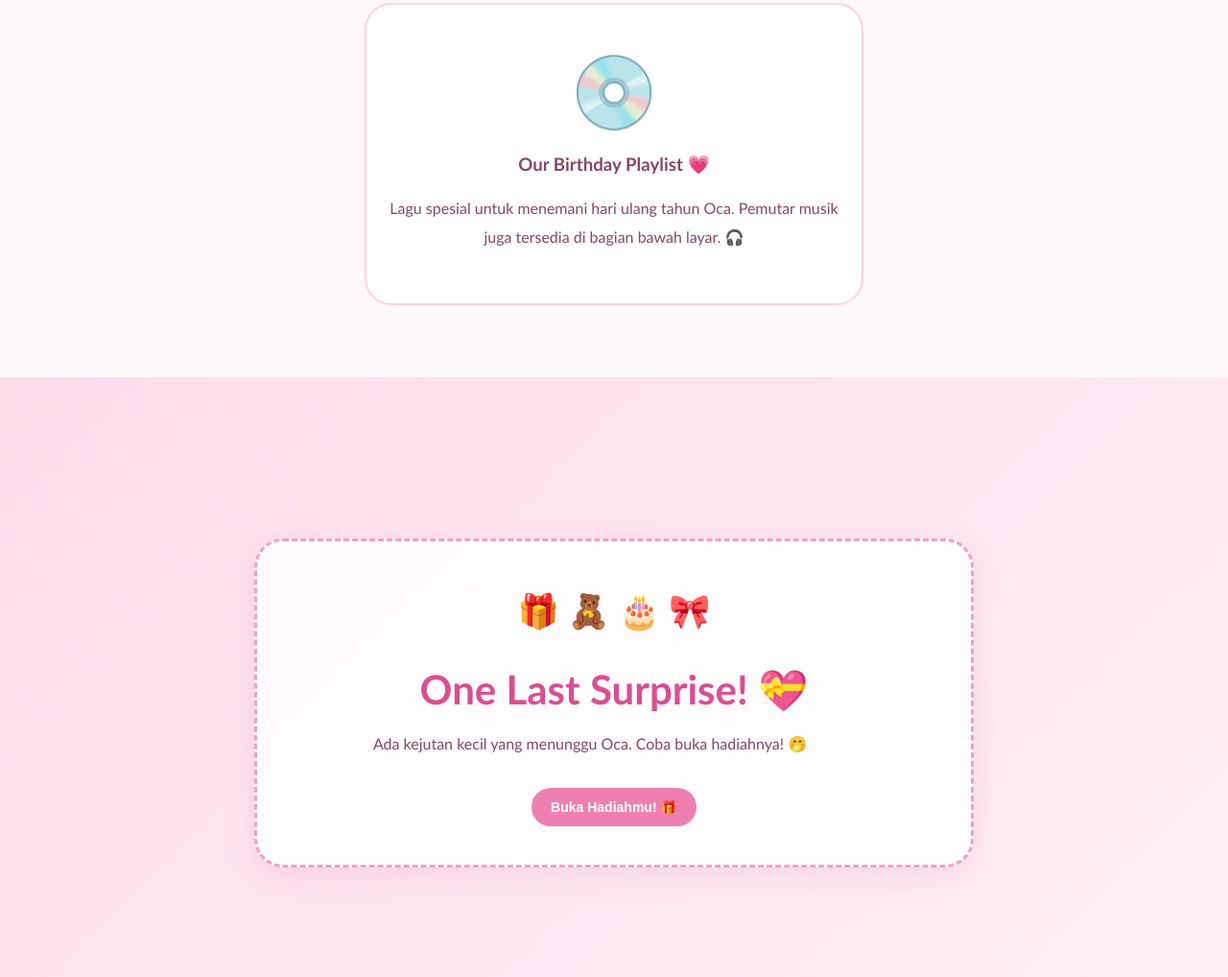
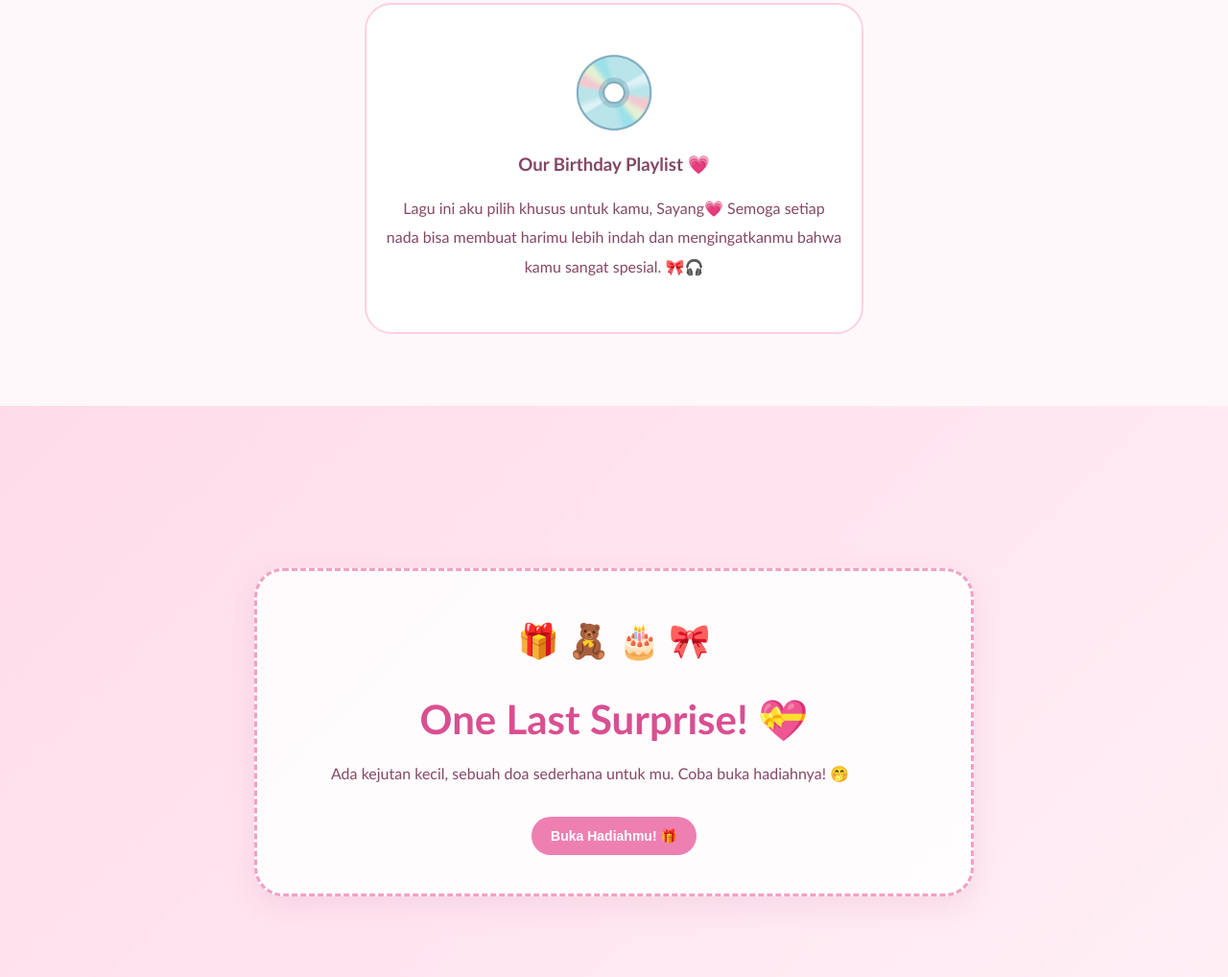
Before and after one commit to MhmmdHilmiIK/Birthday-Oca, a plain HTML site: page index.html in a window 1280 px wide. Shown: the part 2789-3807 px from the top of the page at 96% size. Drawn offline with Linux system fonts and the light colour scheme.

Commit message:
Update birthday message and surprise text

```diff
--- a/index.html
+++ b/index.html
@@ -422,8 +422,9 @@
             <h3>Our Birthday Playlist 💗</h3>
 
             <p class="deskripsi">
-                Lagu spesial untuk menemani hari ulang tahun Oca.
-                Pemutar musik juga tersedia di bagian bawah layar. 🎧
+                Lagu ini aku pilih khusus untuk kamu, Sayang💗
+    Semoga setiap nada bisa membuat harimu lebih indah
+    dan mengingatkanmu bahwa kamu sangat spesial. 🎀🎧
             </p>
         </div>
     </section>
@@ -434,7 +435,7 @@
             <h2 class="judul">One Last Surprise! 💝</h2>
 
             <p class="deskripsi">
-                Ada kejutan kecil yang menunggu Oca.
+                Ada kejutan kecil, sebuah doa sederhana untuk mu.
                 Coba buka hadiahnya! 🤭
             </p>
 
@@ -444,7 +445,7 @@
 
             <div id="pesanKejutan">
                 <div class="stiker">🎉 💗 🌷 🎂</div>
-                <h2 style="color:#d94f91">HAPPY BIRTHDAY, OCA! 🥳</h2>
+                <h2 style="color:#d94f91">HAPPY BIRTHDAY, SAYANGGG! 🥳</h2>
 
                 <p>
                     Semoga Oca selalu diberikan kesehatan,
```
